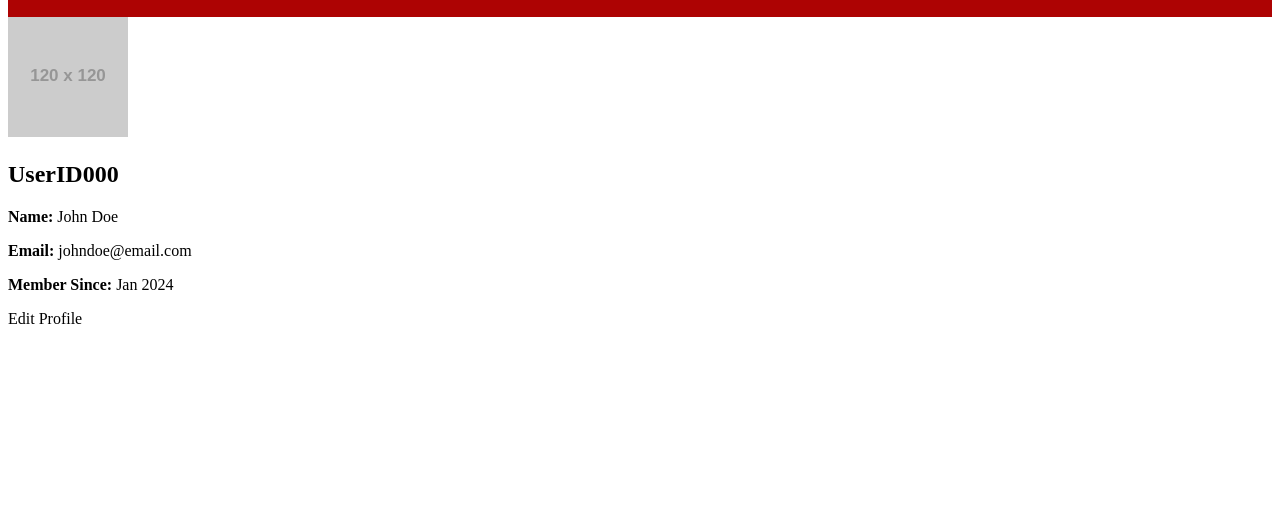
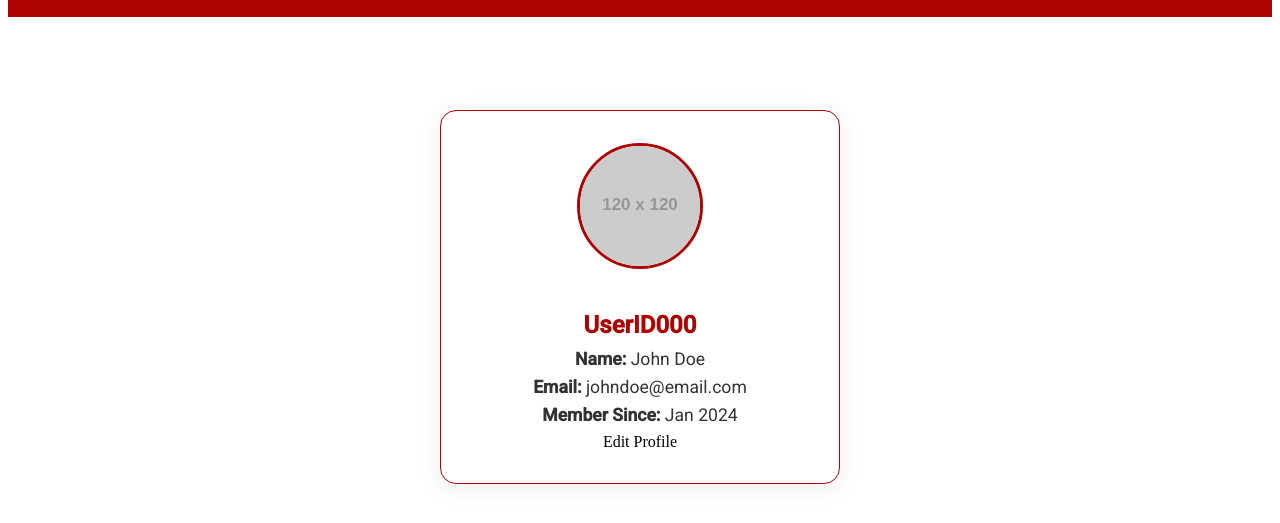
Before and after one commit to Jluste93/Fitness-Warriors_UI, a plain HTML site: page Profile.html in a window 1280 px wide. Shown: the part 89-612 px from the top of the page. Drawn offline with Linux system fonts and the light colour scheme; placeholder pictures from the web are drawn by us.

Commit message:
Update profile.css
updated appearance

```diff
--- a/profile.css
+++ b/profile.css
@@ -1,30 +1,43 @@
+.profileContainer {
+    display: flex;
+    justify-content: center;
+    align-items: center;
+    min-height: 70vh;
+}
 
-
-.box{
+.profileCard {
     position: relative;
     z-index: 1;
-    padding: 16px;
-    font-weight: bold;
-    border: 1px solid black;
-    margin: 20px;
-    width: 300px;
-    height: 255px;
+    padding: 32px 24px;
+    background: #fff;
+    border-radius: 16px;
+    box-shadow: 0 4px 24px rgba(0,0,0,0.08);
+    border: 1px solid #ad0303;
+    width: 350px;
+    text-align: center;
 }
-.profileBox{
-    position: absolute;
-    top: 0;
-    left: 0;
-    width: 150%;
-    height: 125%;
-    background-color: #e0e0e0;
-    z-index: 0;
-    border-radius: 8px;
+
+.profileImage img {
+    width: 120px;
+    height: 120px;
+    border-radius: 50%;
+    margin-bottom: 18px;
+    border: 3px solid #ad0303;
 }
-.boxLayout{
-    margin-top: 100px;
-    margin-left: 300px;
-    position: relative;
-    z-index: 1;
-    width: 600px;
-    height: 300px;
+
+.profileInfo h2 {
+    margin-bottom: 10px;
+    font-family: "Roboto", sans-serif;
+    color: #ad0303;
 }
+
+.profileInfo p {
+    margin: 8px 0;
+    font-size: 1.1rem;
+    color: #333;
+    font-family: "Roboto", sans-serif;
+}
+
+.editProfileBtn {
+    margin-top: 24px;
+}
```
